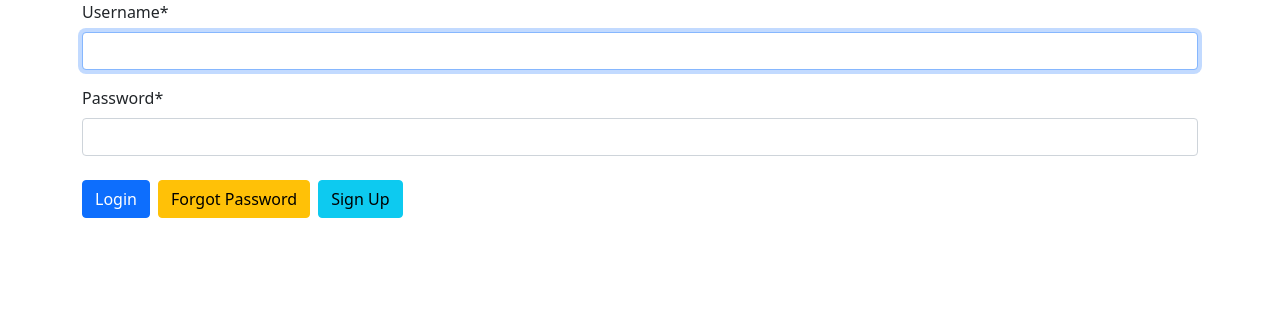
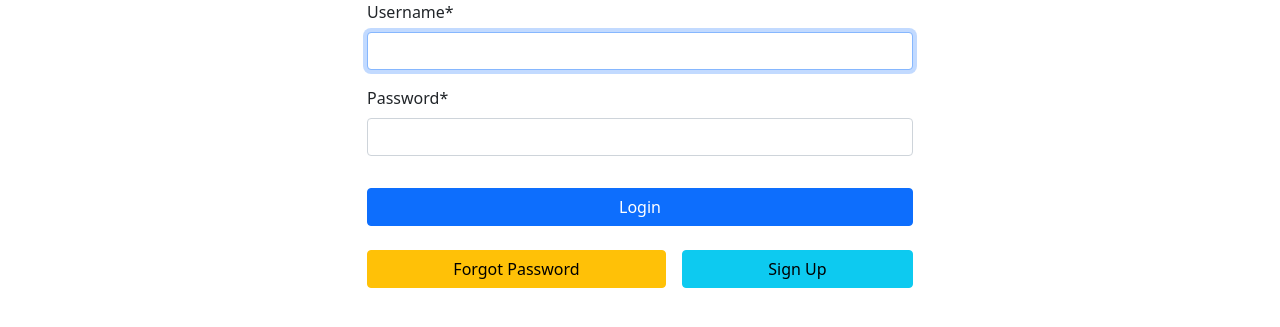
Before and after one commit to Amirmohammdkhaki/django_websit, a Django app: page /accounts/login/ in a window 1280 px wide. Shown: the top 327 px of the page. Run offline with Django 5.2, Linux system fonts and the light colour scheme; some libraries are stand-ins or nearby versions.

Commit message:
webeditsit4

```diff
--- a/templates/home.html
+++ b/templates/home.html
@@ -17,7 +17,8 @@
             </form>
         </h3>
     {% else %}
-        <a href="{% url 'login' %}">Login</a>
-        |<a href="{% url 'signup' %}"> Sign Up</a>
+    <div><a href="{% url 'login' %}">Login</a>
+        |<a href="{% url 'signup' %}"> Sign Up</a></div>
+
     {% endif %}
 {% endblock %}
--- a/templates/registration/login.html
+++ b/templates/registration/login.html
@@ -1,19 +1,20 @@
 {% extends '_base.html' %}
 {% load crispy_forms_tags %}
 
-{% block page_title %}
-    Login
-{% endblock %}
+{% block page_title %}Login{% endblock %}
 
 {% block content %}
-    <form action="" method="post">
-        {% csrf_token %}
-        {{ form|crispy }}
-    </form>
-
-    <div class="d-flex gap-2 mt-4">
-        <button class="btn btn-primary" type="submit" form="login-form">Login</button>
-        <a href="{% url 'password_reset' %}" class="btn btn-warning">Forgot Password</a>
-        <a href="{% url 'signup' %}" class="btn btn-info">Sign Up</a>
+<div class="container">
+    <div class="col-md-6 mx-auto">
+        <form method="post" class="mb-4">
+            {% csrf_token %}
+            {{ form|crispy }}
+            <button class="btn btn-primary w-100 mt-3" type="submit">Login</button>
+        </form>
+        <div class="d-flex gap-3">
+            <a href="{% url 'password_reset' %}" class="btn btn-warning flex-fill">Forgot Password</a>
+            <a href="{% url 'signup' %}" class="btn btn-info flex-fill">Sign Up</a>
+        </div>
     </div>
+</div>
 {% endblock %}
```
Also changed, not shown: accounts/tests.py (+8 -8 lines), db.sqlite3.
